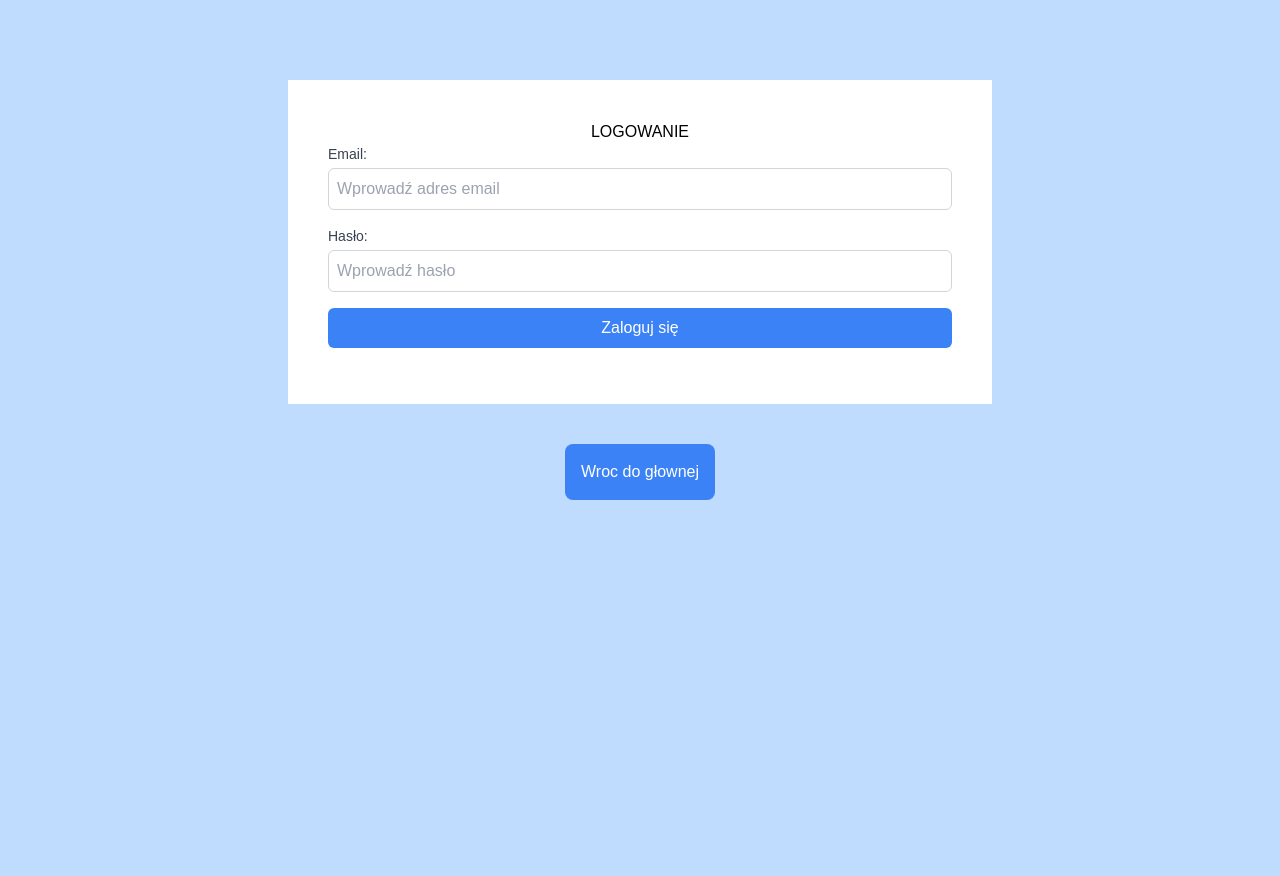
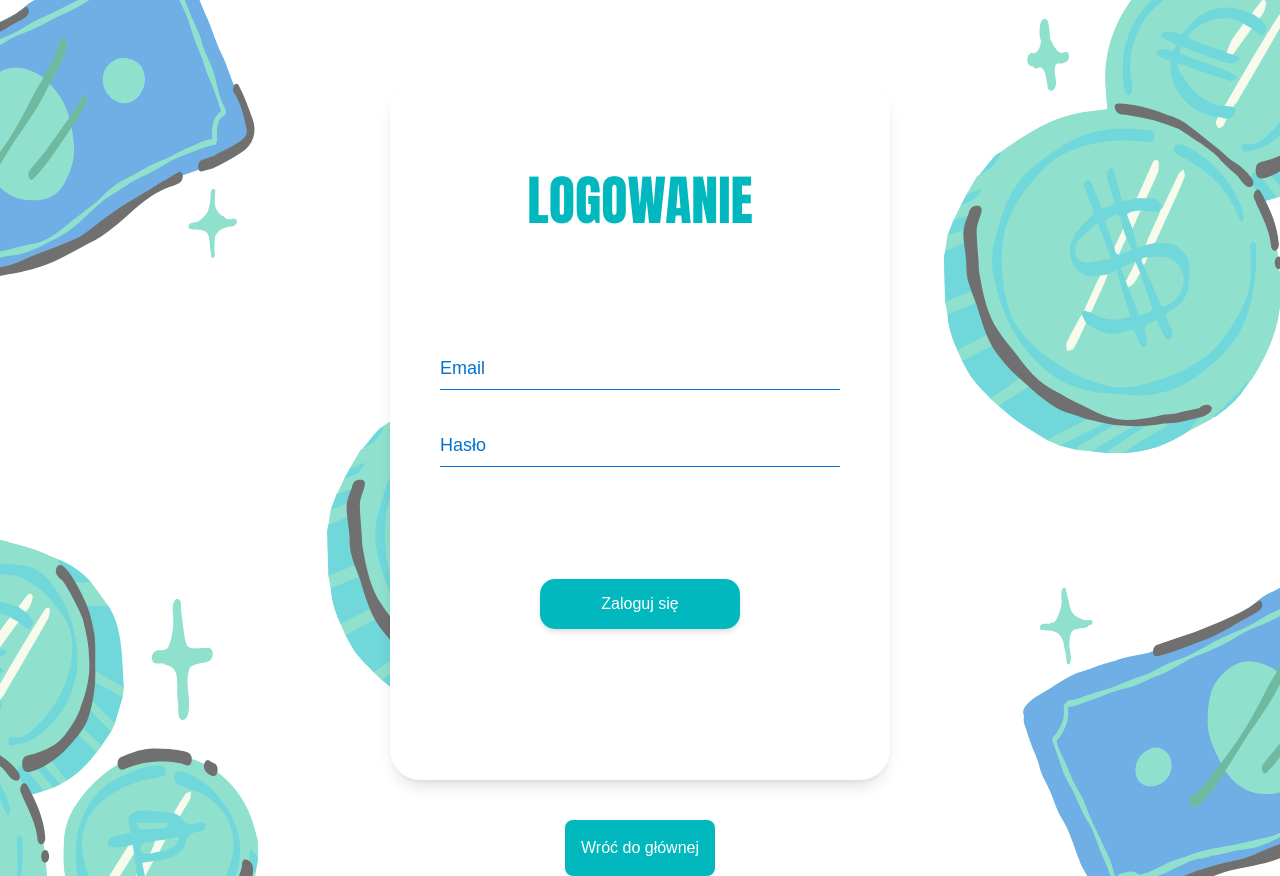
Before and after one commit to MateuszMagd/SchoolMoney, a Next.js app in the folder frontend/: page /login in a window 1280 px wide. Before the commit the page ends 800 px from the top, so only its background shows below. Built offline with nearby package versions, Linux system fonts and the light colour scheme.

Commit message:
Add login_page

```diff
--- a/frontend/src/app/login/page.tsx
+++ b/frontend/src/app/login/page.tsx
@@ -3,14 +3,18 @@ import RouterButton from "@/components/routerButton"
 
 export default function Login() {
     return (
-        <>
-            <div className="px-72 mt-20">
-                <LoginForm />
-                <div className="flex justify-center items-center mt-10">
-                    <RouterButton page="/" buttonString = "Wroc do głownej"/>
-                </div>
-
+        <div
+        className="min-h-screen  bg-center flex items-center justify-center"
+        style={{
+            backgroundImage: "url('/assets/register_background.png')",
+        }}
+     >
+        <div className="px-72 mt-20 ">
+            <LoginForm />
+            <div className="flex justify-center items-center mt-10">
+                <RouterButton page="/" buttonString="Wróć do głównej" color="bg-marine" />
             </div>
-        </>
+        </div>
+    </div>
     )
 }
--- a/frontend/src/components/loginForm.tsx
+++ b/frontend/src/components/loginForm.tsx
@@ -45,15 +45,18 @@ const LoginForm = () => {
     };
 
     return (
-        <form className="flex flex-col mx-auto bg-white p-10" onSubmit={handleSubmit}>
-            <div className="text-center"> LOGOWANIE </div>
+        <form className="flex flex-col mx-auto bg-white rounded-[30px] shadow-lg"style={{ height: '700px', width: '500px' }} onSubmit={handleSubmit}>
+
+            <div className="text-center text-marine font-anton mt-20" style={{ fontSize: '54px' }}>
+            LOGOWANIE
+            </div>
 
             {error && <div className="text-red-500 mb-4">{error}</div>}
 
             {/* Email */}
-            <div className="mb-4">
+            <div className="mb-4 flex justify-center mt-28">
                 <label htmlFor="email" className="block text-sm font-medium text-gray-700">
-                    Email:
+
                 </label>
                 <input
                     type="email"
@@ -61,15 +64,15 @@ const LoginForm = () => {
                     name="email"
                     value={formData.email}
                     onChange={handleChange}
-                    className="w-full p-2 mt-1 border border-gray-300 rounded-md"
-                    placeholder="Wprowadź adres email"
+                    className="w-[400px] mt-1 border-b border-dark_blue focus:outline-none focus:border-dark_blue placeholder-dark_blue placeholder:text-lg pb-2 mx-auto"
+                    placeholder="Email"
                 />
             </div>
 
             {/* Password */}
-            <div className="mb-4">
+            <div className="mb-4 flex justify-center mt-6">
                 <label htmlFor="password" className="block text-sm font-medium text-gray-700">
-                    Hasło:
+
                 </label>
                     <input
                             type="password"
@@ -77,16 +80,16 @@ const LoginForm = () => {
                             name="password"
                             value={formData.password}
                             onChange={handleChange}
-                            className="w-full p-2 mt-1 border border-gray-300 rounded-md"
-                            placeholder="Wprowadź hasło"
+                            className="w-[400px] mt-1 border-b border-dark_blue focus:outline-none focus:border-dark_blue placeholder-dark_blue placeholder:text-lg pb-2 mx-auto"
+                            placeholder="Hasło"
                         />
             </div>
 
             {/* Submit button */}
-            <div className="mb-4">
+            <div className="mb-4 flex justify-center mt-24">
                 <button
                     type="submit"
-                    className="w-full bg-blue-500 text-white p-2 rounded-md hover:bg-blue-600"
+                    className="w-[200px] h-[50px] bg-marine text-white text-medium font-medium rounded-[15px] shadow-md hover:shadow-lg transition-all duration-300"
                 >
                     Zaloguj się
                 </button>
```
